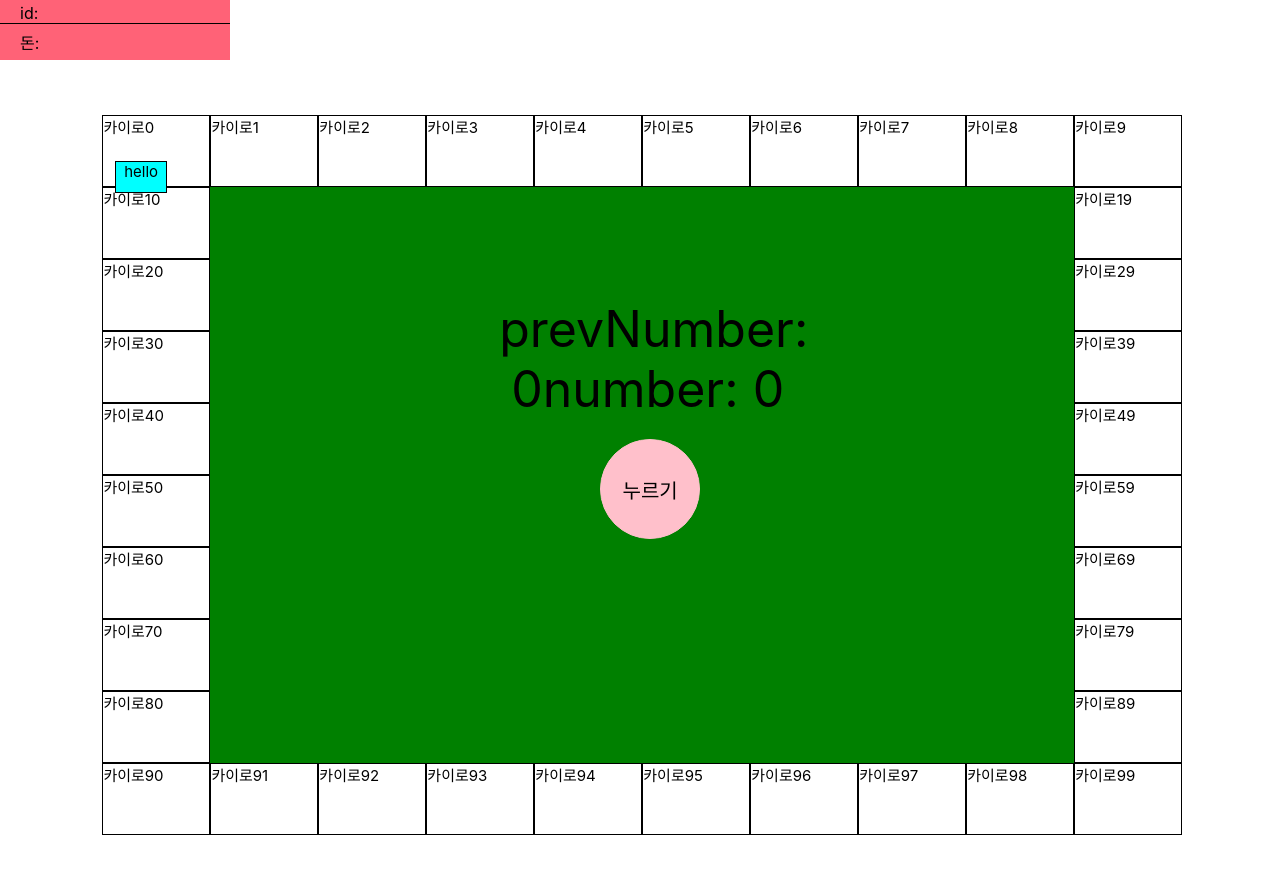
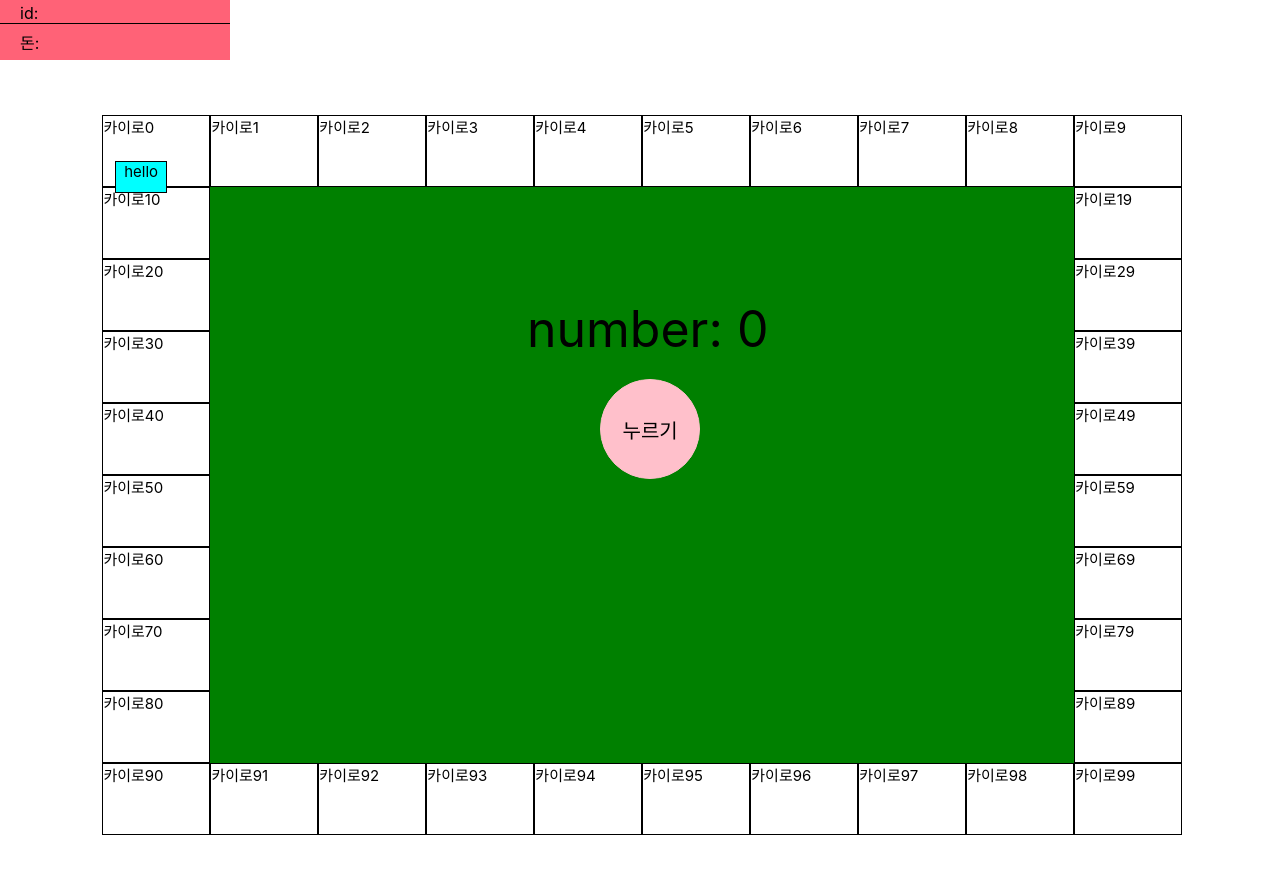
Before and after one commit to 2018os/bluemarble, a React (Create React App) app: page / in a window 1280 px wide. Shown: the top 874 px of the page. Built offline with nearby package versions, Linux system fonts and the light colour scheme.

Commit message:
Update dice.js

```diff
--- a/src/components/dice/dice.js
+++ b/src/components/dice/dice.js
@@ -3,17 +3,15 @@ import PropTypes from "prop-types";
 import './dice.scss';
 // import Player from '../player/Player';
 
-const Dice = ({prevNumber, number, onRandom}) => {
+const Dice = ({number, onRandom}) => {
     return(
         <div>
-            {/* <Player number={number} /> */}
             <div className="random_button">
                 <div className={"random_dice_number"}>
-                    prevNumber: {prevNumber}
                     number: {number}
                     </div>
                 <div>
-                    <button onClick={() => onRandom(prevNumber)} onContextMenu={(e)=> {
+                    <button onClick={() => onRandom(number)} onContextMenu={(e)=> {
                     e.preventDefault();
                     }}>누르기</button>
                 </div>
```
